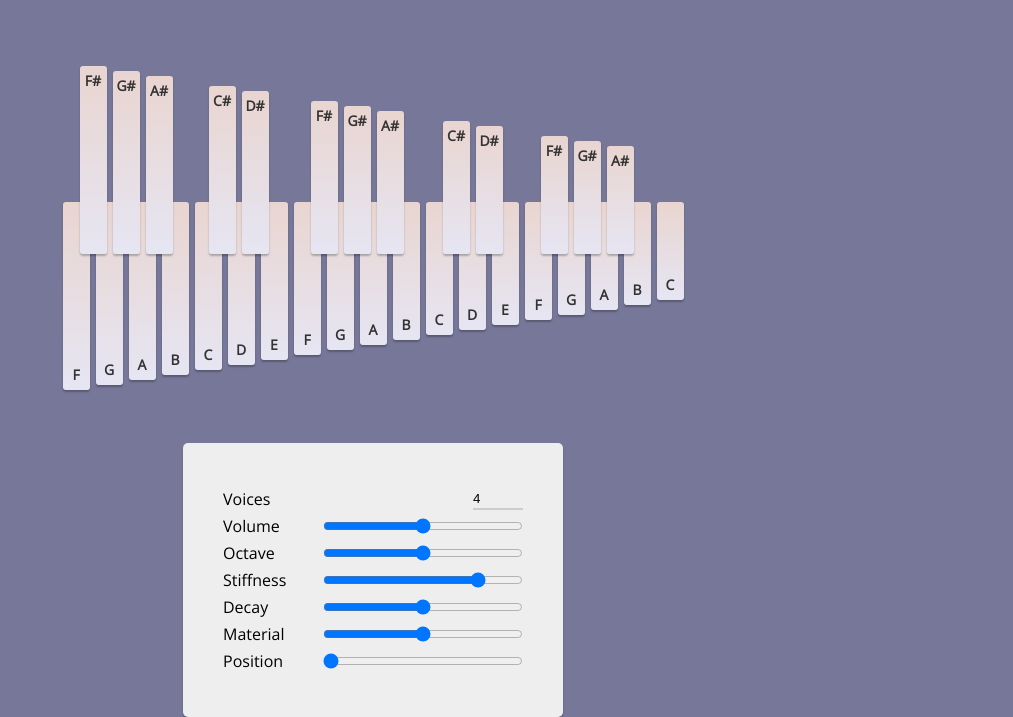
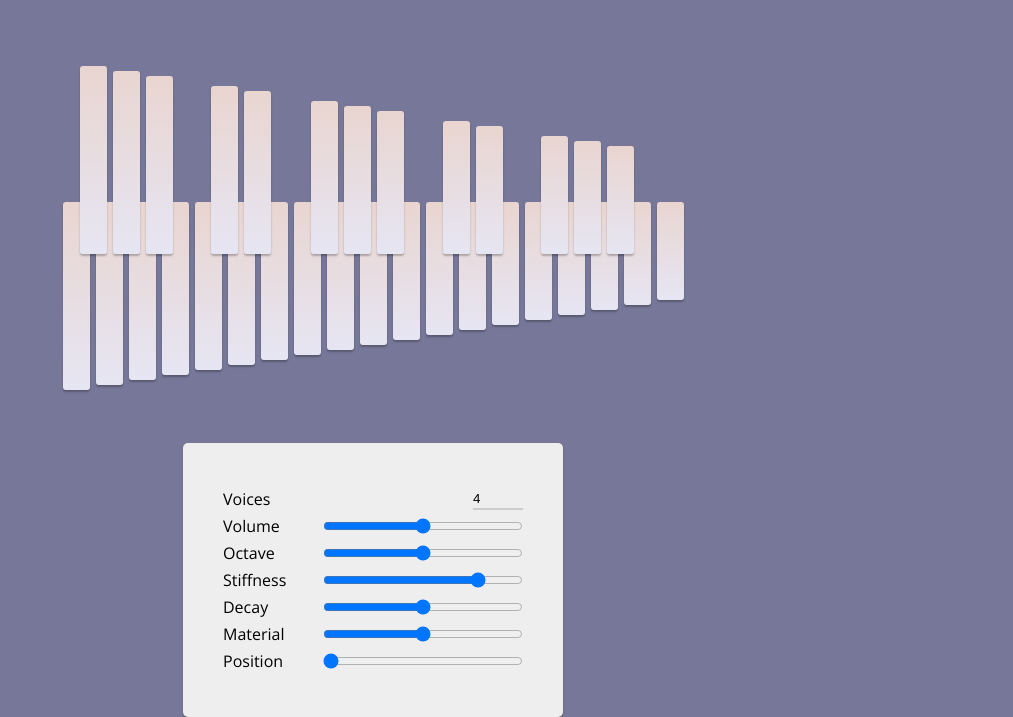
Before and after one commit to mosmeh/synxylo, a website built with webpack: page src/index.html in a window 1280 px wide. Shown: the part 83-800 px from the top of the page, without its empty margins (267-1280 px from the left). Built offline with nearby package versions, Linux system fonts and the light colour scheme.

Commit message:
Remove note names

```diff
--- a/src/index.html
+++ b/src/index.html
@@ -14,113 +14,49 @@
             <div class="key-container">
                 <div class="top-row">
                     <div class="key-group group-of-three group-1">
-                        <div class="key key-0" data-note="54">
-                            <div>F#</div>
-                        </div>
-                        <div class="key key-1" data-note="56">
-                            <div>G#</div>
-                        </div>
-                        <div class="key key-2" data-note="58">
-                            <div>A#</div>
-                        </div>
+                        <div class="key key-0" data-note="54"></div>
+                        <div class="key key-1" data-note="56"></div>
+                        <div class="key key-2" data-note="58"></div>
                     </div>
                     <div class="key-group group-of-two group-2">
-                        <div class="key key-4" data-note="61">
-                            <div>C#</div>
-                        </div>
-                        <div class="key key-5" data-note="63">
-                            <div>D#</div>
-                        </div>
+                        <div class="key key-4" data-note="61"></div>
+                        <div class="key key-5" data-note="63"></div>
                     </div>
                     <div class="key-group group-of-three group-3">
-                        <div class="key key-7" data-note="66">
-                            <div>F#</div>
-                        </div>
-                        <div class="key key-8" data-note="68">
-                            <div>G#</div>
-                        </div>
-                        <div class="key key-9" data-note="70">
-                            <div>A#</div>
-                        </div>
+                        <div class="key key-7" data-note="66"></div>
+                        <div class="key key-8" data-note="68"></div>
+                        <div class="key key-9" data-note="70"></div>
                     </div>
                     <div class="key-group group-of-two group-4">
-                        <div class="key key-11" data-note="73">
-                            <div>C#</div>
-                        </div>
-                        <div class="key key-12" data-note="75">
-                            <div>D#</div>
-                        </div>
+                        <div class="key key-11" data-note="73"></div>
+                        <div class="key key-12" data-note="75"></div>
                     </div>
                     <div class="key-group group-of-three group-5">
-                        <div class="key key-14" data-note="78">
-                            <div>F#</div>
-                        </div>
-                        <div class="key key-15" data-note="80">
-                            <div>G#</div>
-                        </div>
-                        <div class="key key-16" data-note="82">
-                            <div>A#</div>
-                        </div>
+                        <div class="key key-14" data-note="78"></div>
+                        <div class="key key-15" data-note="80"></div>
+                        <div class="key key-16" data-note="82"></div>
                     </div>
                 </div>
                 <div class="bottom-row">
-                    <div class="key key-0" data-note="53">
-                        <div>F</div>
-                    </div>
-                    <div class="key key-1" data-note="55">
-                        <div>G</div>
-                    </div>
-                    <div class="key key-2" data-note="57">
-                        <div>A</div>
-                    </div>
-                    <div class="key key-3" data-note="59">
-                        <div>B</div>
-                    </div>
-                    <div class="key key-4" data-note="60">
-                        <div>C</div>
-                    </div>
-                    <div class="key key-5" data-note="62">
-                        <div>D</div>
-                    </div>
-                    <div class="key key-6" data-note="64">
-                        <div>E</div>
-                    </div>
-                    <div class="key key-7" data-note="65">
-                        <div>F</div>
-                    </div>
-                    <div class="key key-8" data-note="67">
-                        <div>G</div>
-                    </div>
-                    <div class="key key-9" data-note="69">
-                        <div>A</div>
-                    </div>
-                    <div class="key key-10" data-note="71">
-                        <div>B</div>
-                    </div>
-                    <div class="key key-11" data-note="72">
-                        <div>C</div>
-                    </div>
-                    <div class="key key-12" data-note="74">
-                        <div>D</div>
-                    </div>
-                    <div class="key key-13" data-note="76">
-                        <div>E</div>
-                    </div>
-                    <div class="key key-14" data-note="77">
-                        <div>F</div>
-                    </div>
-                    <div class="key key-15" data-note="79">
-                        <div>G</div>
-                    </div>
-                    <div class="key key-16" data-note="81">
-                        <div>A</div>
-                    </div>
-                    <div class="key key-17" data-note="83">
-                        <div>B</div>
-                    </div>
-                    <div class="key key-18" data-note="84">
-                        <div>C</div>
-                    </div>
+                    <div class="key key-0" data-note="53"></div>
+                    <div class="key key-1" data-note="55"></div>
+                    <div class="key key-2" data-note="57"></div>
+                    <div class="key key-3" data-note="59"></div>
+                    <div class="key key-4" data-note="60"></div>
+                    <div class="key key-5" data-note="62"></div>
+                    <div class="key key-6" data-note="64"></div>
+                    <div class="key key-7" data-note="65"></div>
+                    <div class="key key-8" data-note="67"></div>
+                    <div class="key key-9" data-note="69"></div>
+                    <div class="key key-10" data-note="71"></div>
+                    <div class="key key-11" data-note="72"></div>
+                    <div class="key key-12" data-note="74"></div>
+                    <div class="key key-13" data-note="76"></div>
+                    <div class="key key-14" data-note="77"></div>
+                    <div class="key key-15" data-note="79"></div>
+                    <div class="key key-16" data-note="81"></div>
+                    <div class="key key-17" data-note="83"></div>
+                    <div class="key key-18" data-note="84"></div>
                 </div>
             </div>
             <div class="control">
--- a/src/style.css
+++ b/src/style.css
@@ -62,10 +62,10 @@ h1 {
     margin-left: 17px;
 }
 .key-container .top-row .key-group.group-2 {
-    margin-left: 36px;
+    margin-left: 38px;
 }
 .key-container .top-row .key-group.group-3 {
-    margin-left: 42px;
+    margin-left: 40px;
 }
 .key-container .top-row .key-group.group-4 {
     margin-left: 39px;
@@ -81,32 +81,14 @@ h1 {
     display: flex;
     justify-content: space-between;
 }
-.key-container .bottom-row .key > div {
-    display: flex;
-    justify-content: center;
-    align-items: flex-end;
-}
 
 .key {
     width: 27px;
-    font-weight: 900;
-    font-size: 14px;
-    line-height: 14px;
-    color: #333333;
-    text-align: center;
-    perspective: 200px;
-    user-select: none;
-}
-.key > div {
     background-image: linear-gradient(-180deg, #e9d5d0 0%, #e6e5f2 98%);
     box-shadow: 0px 2px 2px 0px rgba(0, 0, 0, 0.26);
     border-radius: 3px;
-    width: 100%;
-    height: 100%;
-    padding: 8px 0;
-    box-sizing: border-box;
 }
-.key.pressed > div {
+.key.pressed {
     background-image: linear-gradient(-180deg, #e3c377 3%, #e1c190 98%);
 }
 
```
